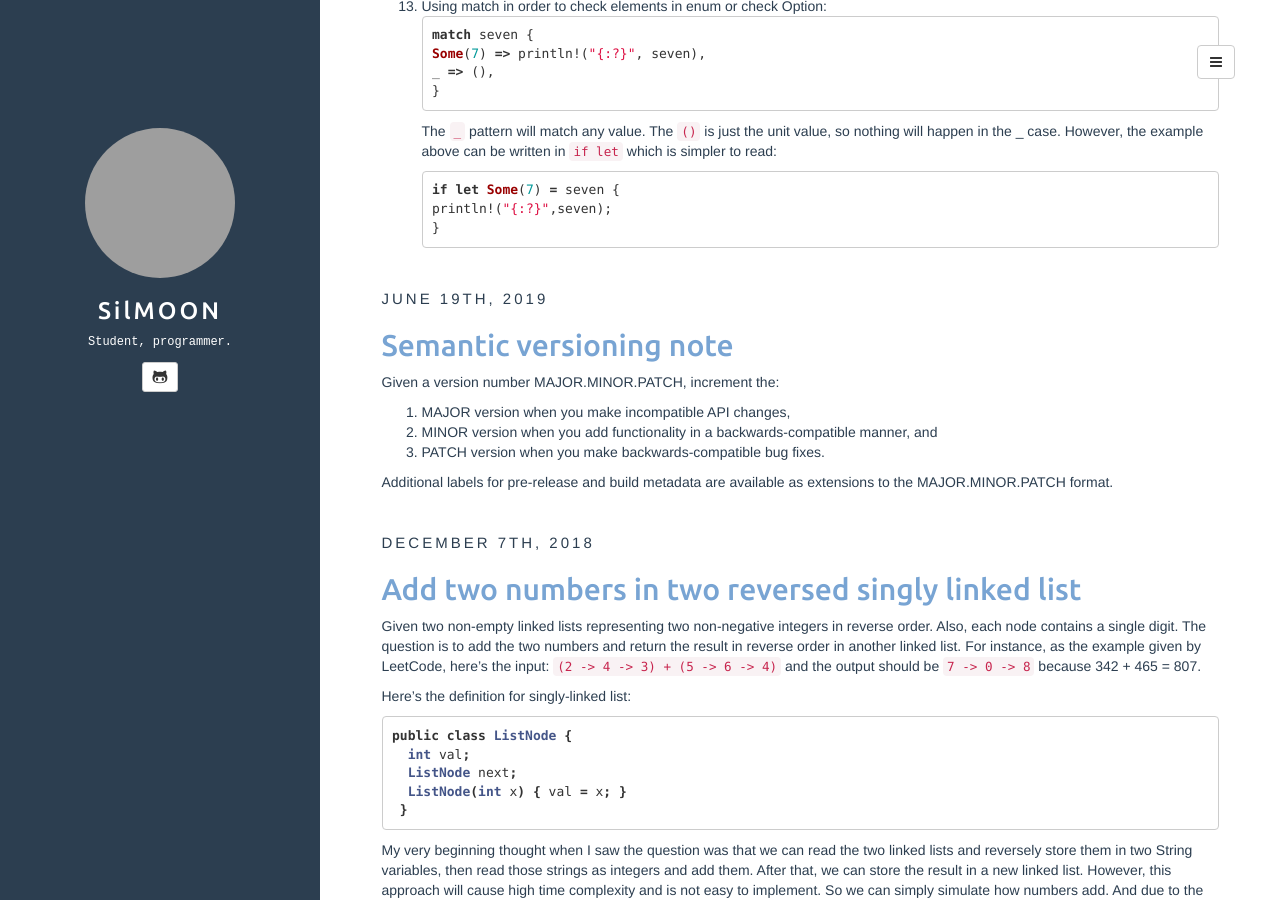
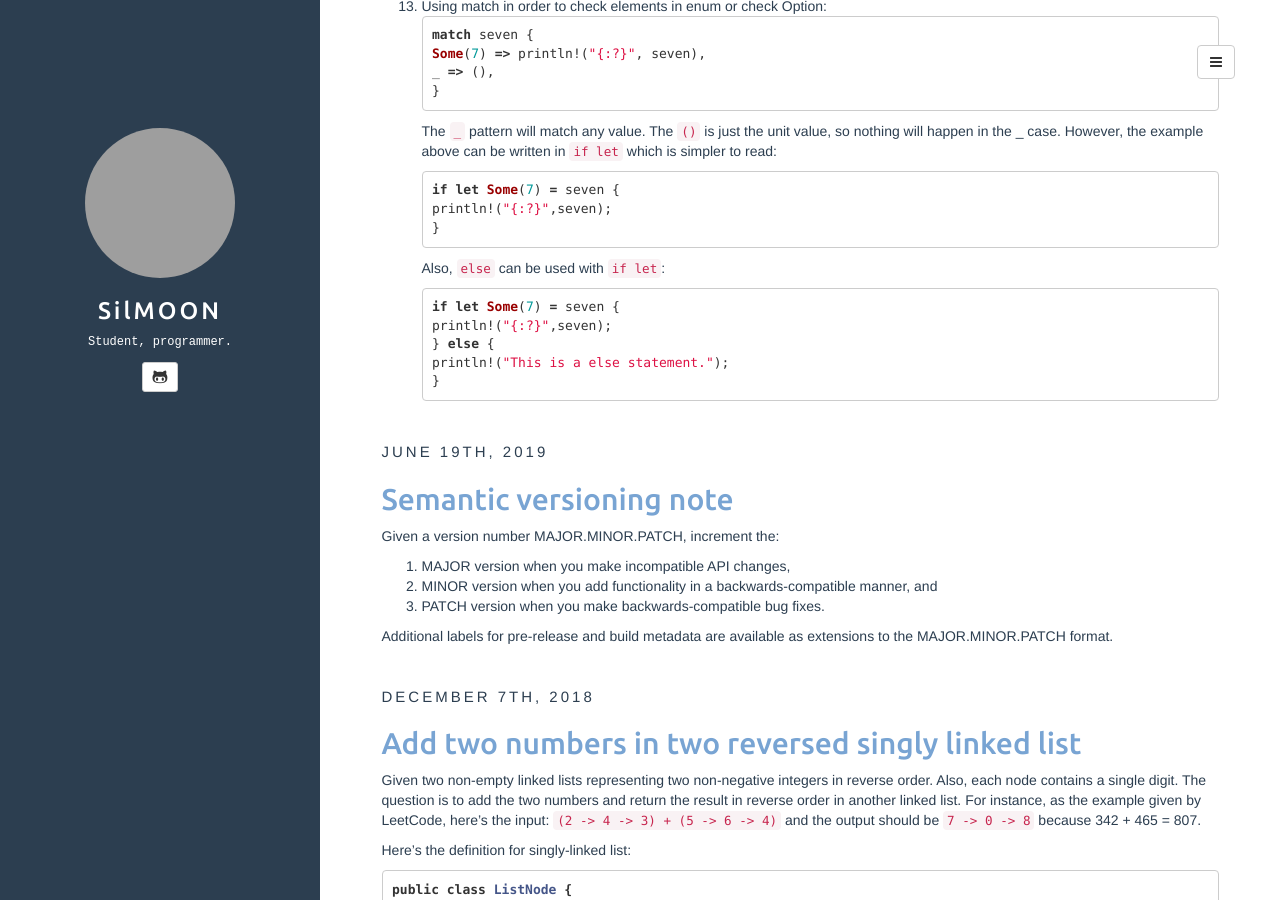
Before and after one commit to SilMOON/silmoon.github.io, a Jekyll site: the page built from index.html, in a window 1280 px wide and 900 px high, scrolled down 1497 px. Built offline with Jekyll 4.4.1, drawn with Linux system fonts in a browser that asks for light colours; the list of posts is cut into pages by our own code; grey boxes are pictures that could not be loaded.

Commit message:
update post

````diff
--- a/_posts/2019-07-15-some-rust-notes.md
+++ b/_posts/2019-07-15-some-rust-notes.md
@@ -87,3 +87,11 @@ if let Some(7) = seven {
     println!("{:?}",seven);
 }
 ```
+Also, `else` can be used with `if let`:
+```rust
+if let Some(7) = seven {
+    println!("{:?}",seven);
+} else {
+    println!("This is a else statement.");
+}
+```
````
